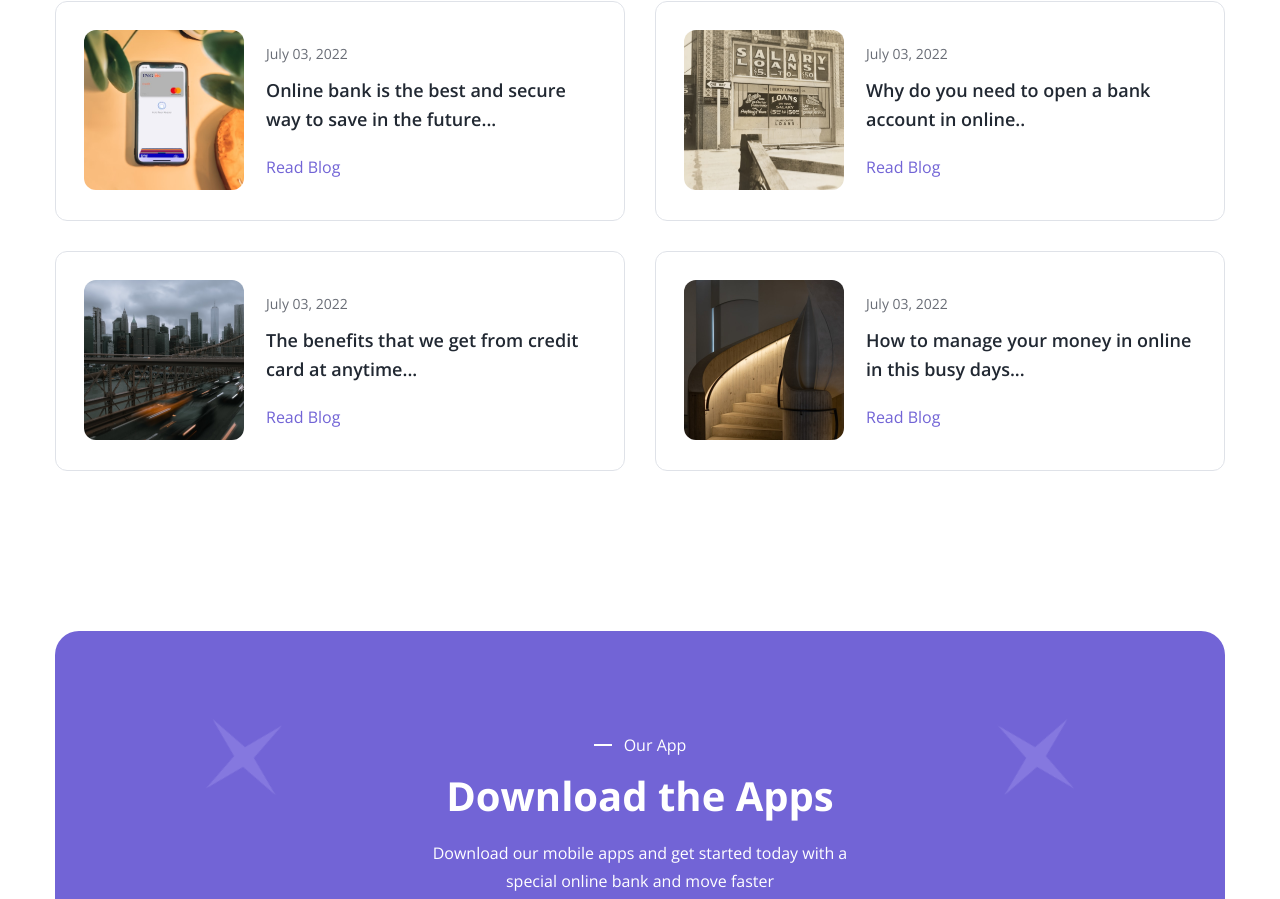
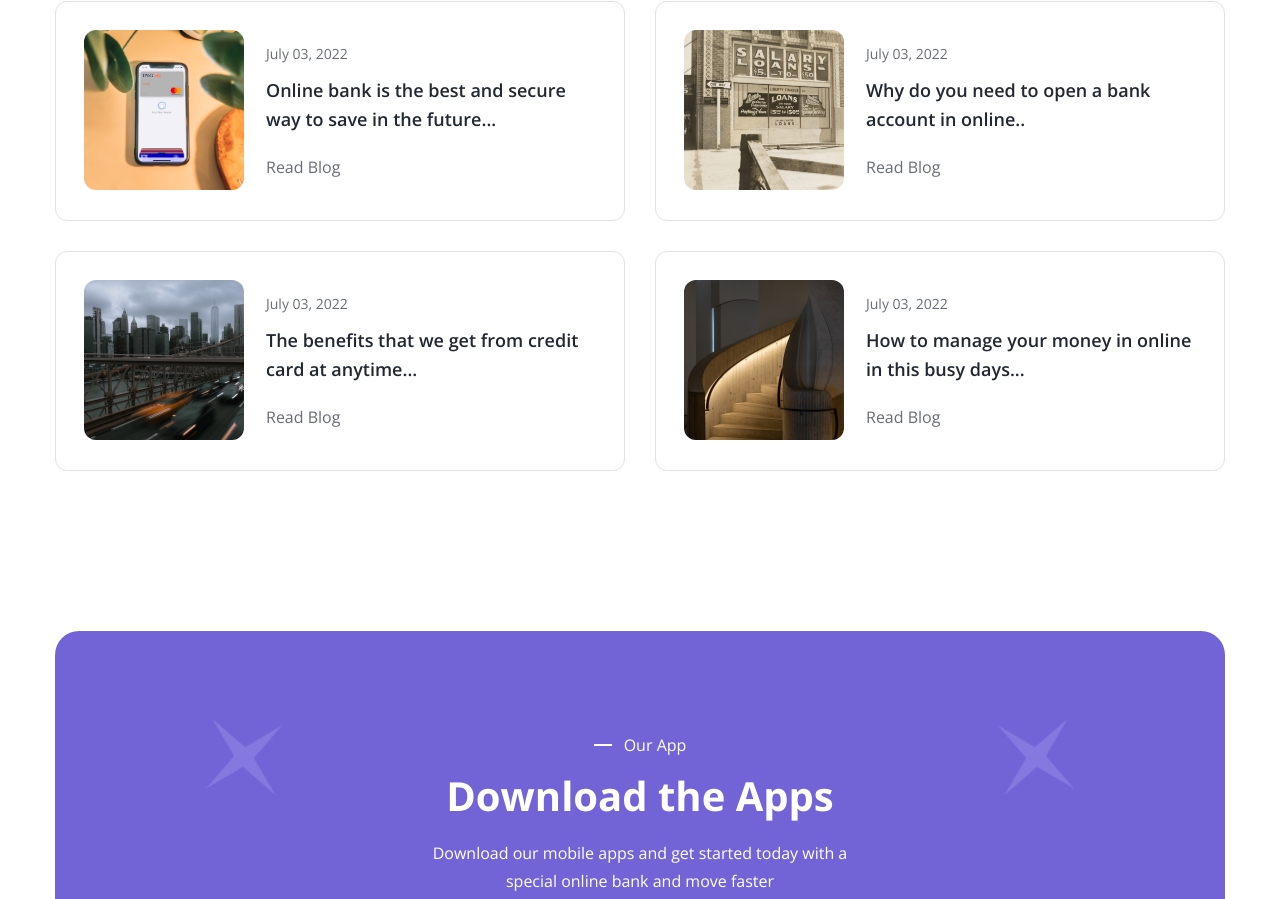
Before and after one commit to quoc-quy/f8-project-05, a plain HTML site: page index.html in a window 1280 px wide. Shown: the part 4267-5166 px from the top of the page. Drawn offline with nearby package versions, Linux system fonts and the light colour scheme.

Commit message:
fix color blog-item__more

```diff
--- a/assets/css/style.css
+++ b/assets/css/style.css
@@ -1029,10 +1029,14 @@ a {
 .blog-item__more {
     display: inline-block;
     margin-top: 20px;
-    color: #7264D6;
+    color: #696D76;
     font-size: 1.6rem;
     font-weight: 400;
     line-height: 1.62;
+}
+
+.blog-item__more:hover {
+    color: #7264D6;
 }
 
 /* =============================== App ====================== */
```
